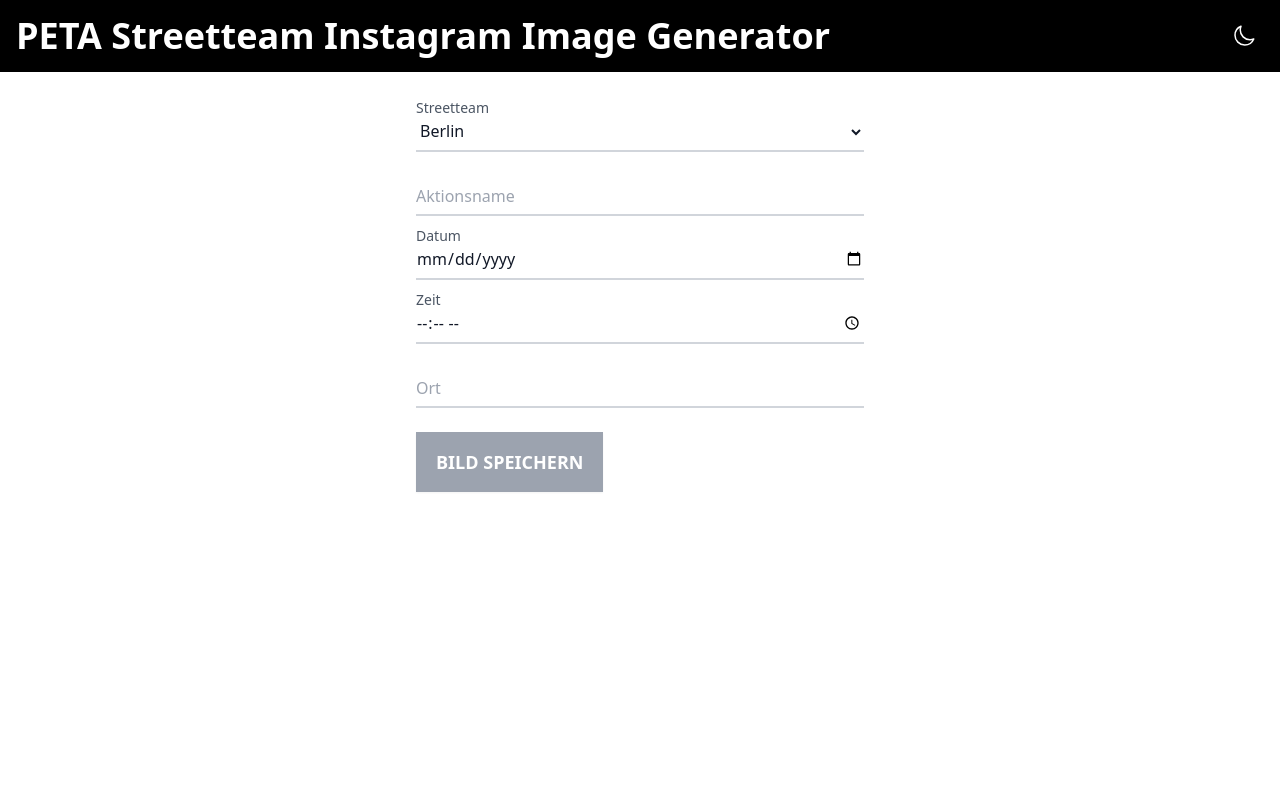
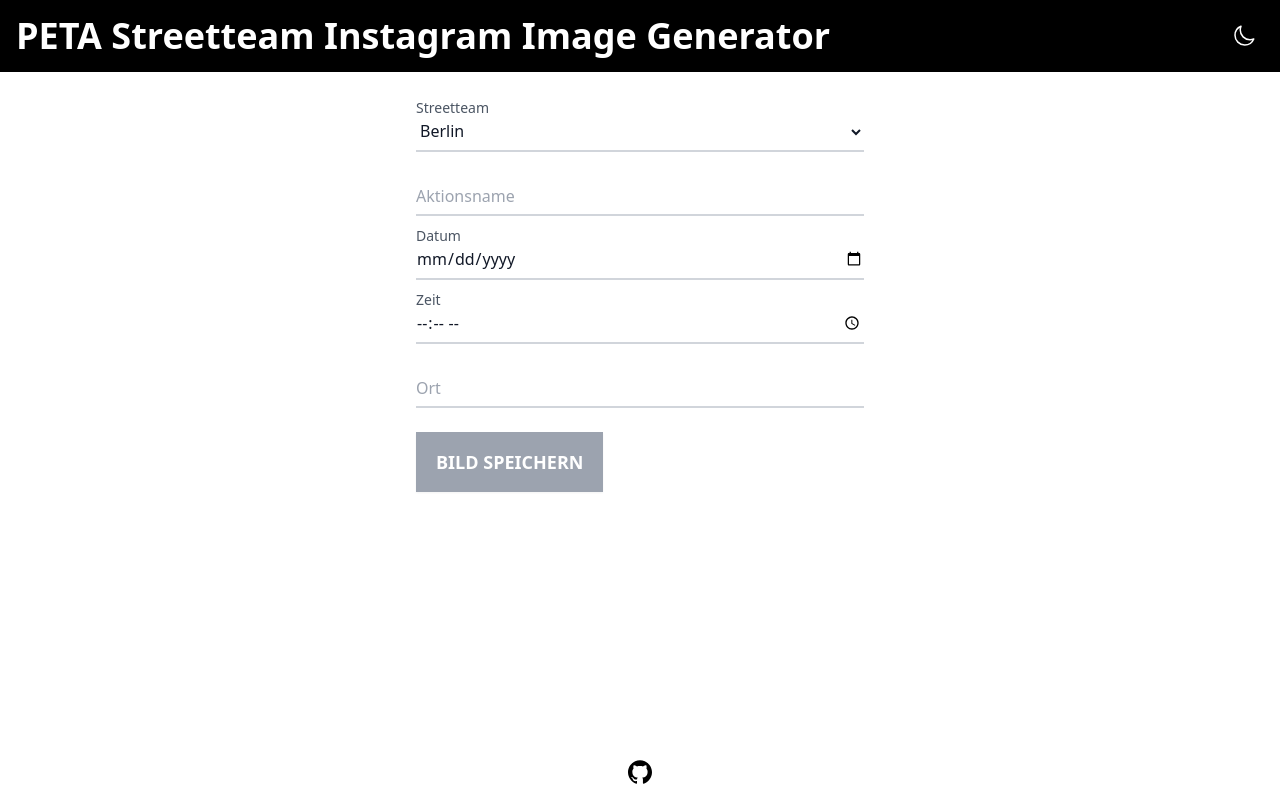
Before and after one commit to SebastianPfliegel/petastreetteaminstaimg, a Vue app: page / in a window 1280 px wide. Built offline with nearby package versions, Linux system fonts and the light colour scheme.

Commit message:
Add Github Repository to footer

```diff
--- a/src/App.vue
+++ b/src/App.vue
@@ -2,6 +2,7 @@
 import { ref, computed } from 'vue'
 import domtoimage from 'dom-to-image'
 import InstaImg from './components/InstaImg.vue'
+import GithubLogo from './components/Icons/GithubLogo.vue'
 import SunIcon from './components/Icons/SunIcon.vue'
 import MoonIcon from './components/Icons/MoonIcon.vue'
 import TextInput from './components/Input/TextInput.vue'
@@ -71,7 +72,9 @@
 
 <template>
   <div :class="{ dark: darkMode }">
-    <div class="relative h-screen w-screen bg-white dark:bg-stone-800">
+    <div
+      class="relative flex min-h-screen w-screen flex-col justify-between bg-white dark:bg-stone-800"
+    >
       <header
         class="flex items-center justify-between bg-black p-4 text-white selection:bg-peta-blue"
       >
@@ -83,7 +86,7 @@
           <MoonIcon v-else></MoonIcon>
         </button>
       </header>
-      <main class="flex flex-col items-center">
+      <main class="mb-auto flex flex-col items-center">
         <form @submit.prevent="download" class="mt-2 flex w-full max-w-lg flex-col gap-6 p-8">
           <div class="relative">
             <select
@@ -116,6 +119,14 @@
         </form>
         <a ref="downloadBtn" class="hidden">Download</a>
       </main>
+      <footer class="flex justify-center p-2 text-black dark:text-white">
+        <a
+          href="https://github.com/SebastianPfliegel/petastreetteaminstaimg"
+          target="_blank"
+          class="rounded-full p-2 hover:bg-black/20 dark:hover:bg-white/20"
+          ><GithubLogo></GithubLogo
+        ></a>
+      </footer>
       <div class="absolute left-0 top-0 -translate-x-full -translate-y-full">
         <InstaImg
           ref="instaImg"
--- /dev/null
+++ b/src/components/Icons/GithubLogo.vue
@@ -0,0 +1,14 @@
+<template>
+  <svg
+    role="img"
+    viewBox="0 0 24 24"
+    xmlns="http://www.w3.org/2000/svg"
+    fill="currentColor"
+    class="h-6 w-6"
+  >
+    <title>GitHub</title>
+    <path
+      d="M12 .297c-6.63 0-12 5.373-12 12 0 5.303 3.438 9.8 8.205 11.385.6.113.82-.258.82-.577 0-.285-.01-1.04-.015-2.04-3.338.724-4.042-1.61-4.042-1.61C4.422 18.07 3.633 17.7 3.633 17.7c-1.087-.744.084-.729.084-.729 1.205.084 1.838 1.236 1.838 1.236 1.07 1.835 2.809 1.305 3.495.998.108-.776.417-1.305.76-1.605-2.665-.3-5.466-1.332-5.466-5.93 0-1.31.465-2.38 1.235-3.22-.135-.303-.54-1.523.105-3.176 0 0 1.005-.322 3.3 1.23.96-.267 1.98-.399 3-.405 1.02.006 2.04.138 3 .405 2.28-1.552 3.285-1.23 3.285-1.23.645 1.653.24 2.873.12 3.176.765.84 1.23 1.91 1.23 3.22 0 4.61-2.805 5.625-5.475 5.92.42.36.81 1.096.81 2.22 0 1.606-.015 2.896-.015 3.286 0 .315.21.69.825.57C20.565 22.092 24 17.592 24 12.297c0-6.627-5.373-12-12-12"
+    />
+  </svg>
+</template>
```
